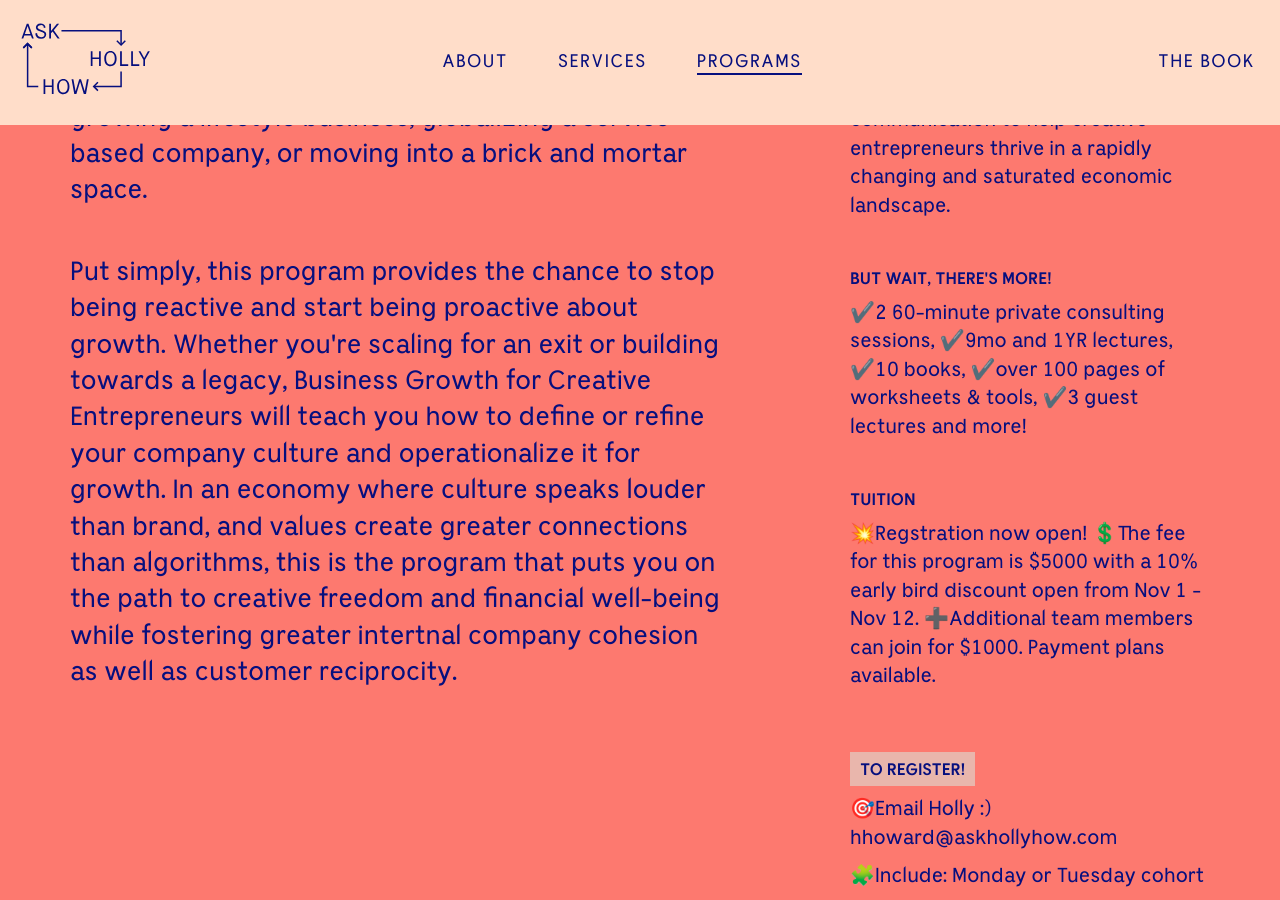
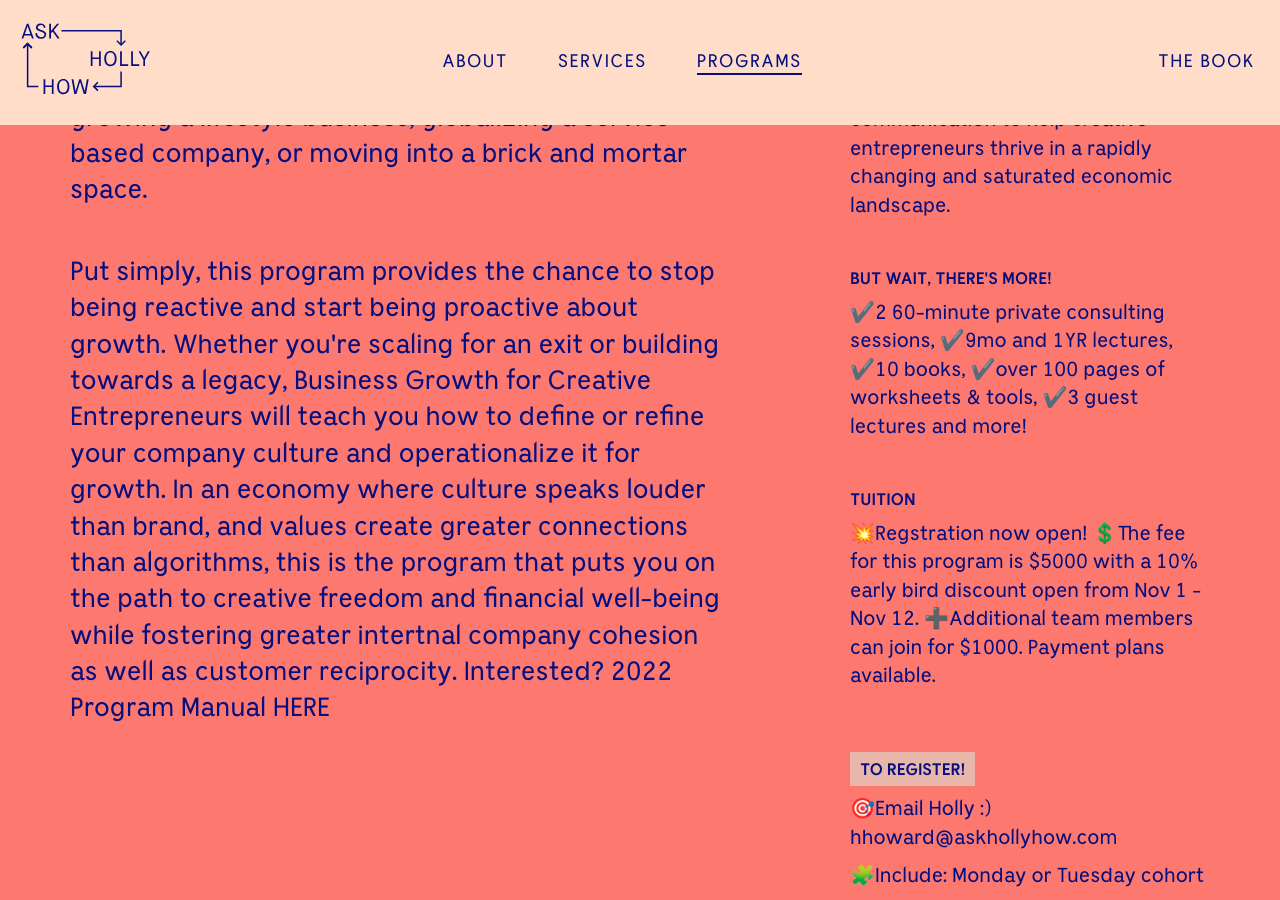
Before and after one commit to hollyhoward78/ask-holly-how, a Jekyll site: the page built from _pages/programs.md, in a window 1280 px wide and 900 px high, scrolled down 958 px. Built offline with Jekyll 4.4.1, drawn with Linux system fonts in a browser that asks for light colours; a script that is not in the unit is left out; comment, search, counter and statistics services are not loaded.

Commit message:
Update programs.html

```diff
--- a/_layouts/programs.html
+++ b/_layouts/programs.html
@@ -25,7 +25,7 @@
            </div> -->
           <p class="lead">Growing a business requires a totally different skill set than founding one. The tools and knowledge an entrepreneur may have used to launch their company are wholly different from what they’ll need to successfully operate and scale it. Sometimes this unfortunate reality is quickly apparent; other times a business limps by for years without any clear structures or systems for growth.</p>
           <p class="lead p-xs-t-1">That's where this program comes in. Business Growth for Creative Entrepreneurs addresses the philosophical and practical challenges creative entrepreneurs face in both b2b and b2c settings. Using a customizable framework—not a one-size-fits-all formula—the program reveals the skills needed to grow your business successfully, whether that means expanding an e-commerce startup, growing a lifestyle business, globalizing a service-based company, or moving into a brick and mortar space.</p>
-          <p class="lead p-xs-t-1">Put simply, this program provides the chance to stop being reactive and start being proactive about growth. Whether you're scaling for an exit or building towards a legacy, Business Growth for Creative Entrepreneurs will teach you how to define or refine your company culture  and operationalize it for growth. In an economy where culture speaks louder than brand, and values create greater connections than algorithms, this is the program that puts you on the path to creative freedom and financial well-being while fostering greater intertnal company cohesion as well as customer reciprocity.</p>
+          <p class="lead p-xs-t-1">Put simply, this program provides the chance to stop being reactive and start being proactive about growth. Whether you're scaling for an exit or building towards a legacy, Business Growth for Creative Entrepreneurs will teach you how to define or refine your company culture  and operationalize it for growth. In an economy where culture speaks louder than brand, and values create greater connections than algorithms, this is the program that puts you on the path to creative freedom and financial well-being while fostering greater intertnal company cohesion as well as customer reciprocity. Interested? 2022 Program Manual <a href="https://docs.google.com/document/d/1-MhpcCAhjQEVq4FBei6r3cYSxBczZbKxcdoLYR3ooSM/edit" target="_blank">HERE</p>
         </div>
         <div class="col-lg-4 col-lg-offset-1 col-md-4 m-lg-t-0 m-md-t-3 m-sm-t-3 m-xs-t-3">
           <h6>Program Details</h6>
```
